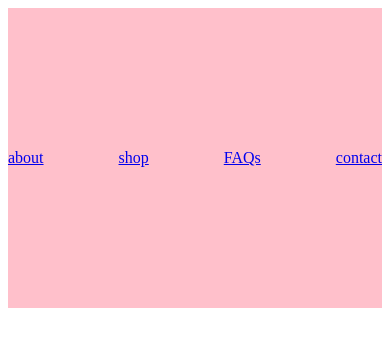
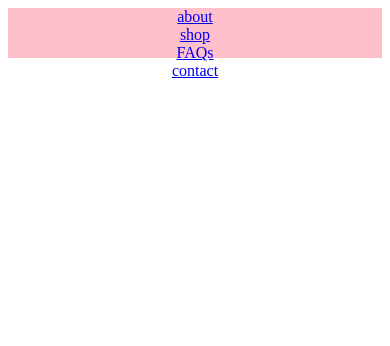
Before and after one commit to mikiyang816/Nov-8th-Class, a plain HTML site: page index.html in a window 390 px wide. Drawn offline with Linux system fonts and the light colour scheme.

Commit message:
10:20 media querry

```diff
--- a/index.html
+++ b/index.html
@@ -12,8 +12,11 @@
     display: inline;
   }
 
-  @media (max-width: 415px){
-
+  @media (min-width: 200px){
+    nav {
+      height: 50px;
+      flex-direction: column;
+    }
   }
 </style>
 
```
